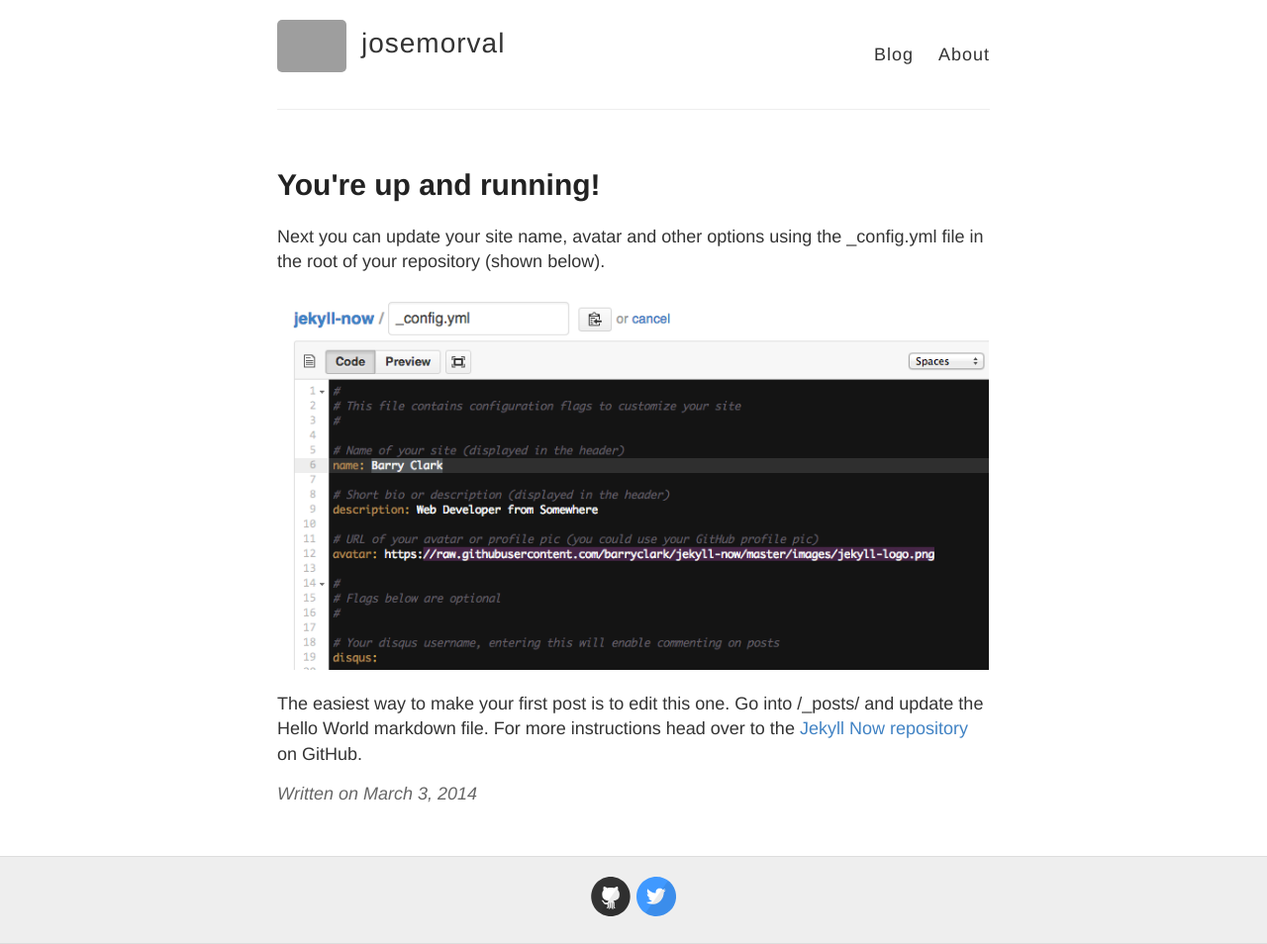
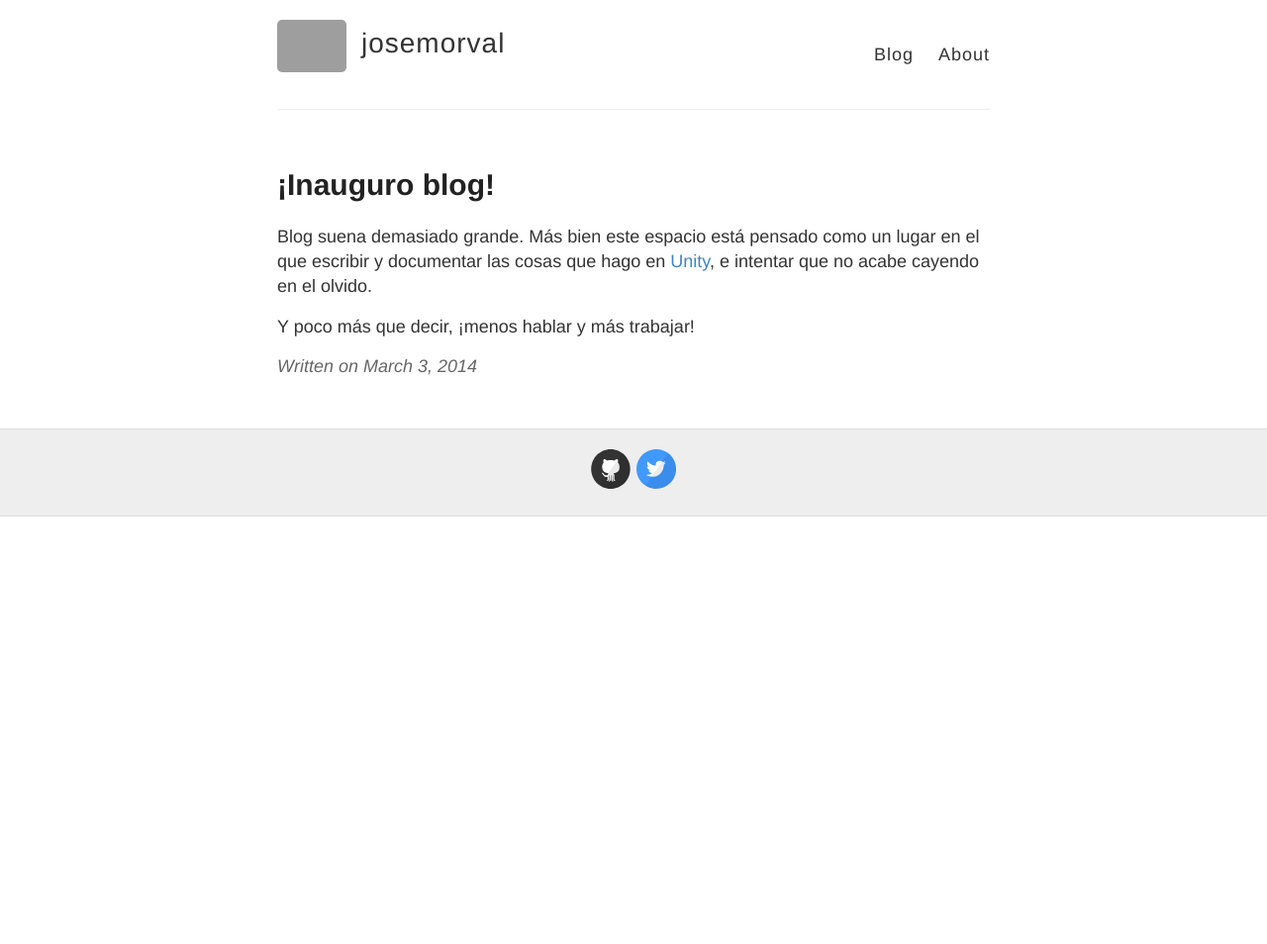
Before and after one commit to josemorval/UnityArchive, a Jekyll site: the page built from _posts/2014-3-3-Hello-World.md, in a window 1280 px wide. Shown: the whole page at 99% size. Built offline with Jekyll 4.4.1, drawn with Linux system fonts in a browser that asks for light colours; Markdown is read by kramdown in place of the engine named in the settings; after the commit the page ends 900 px from its top, so only the background shows below that; grey boxes are pictures that could not be loaded.

Commit message:
Updated 2014-3-3-Hello-World.md

```diff
--- a/_posts/2014-3-3-Hello-World.md
+++ b/_posts/2014-3-3-Hello-World.md
@@ -1,10 +1,9 @@
 ---
 layout: post
-title: You're up and running!
+title: "¡Inauguro blog!"
+published: true
 ---
 
-Next you can update your site name, avatar and other options using the _config.yml file in the root of your repository (shown below).
+Blog suena demasiado grande. Más bien este espacio está pensado como un lugar en el que escribir y documentar las cosas que hago en [Unity](https://unity3d.com/es), e intentar que no acabe cayendo en el olvido.
 
-![_config.yml]({{ site.baseurl }}/images/config.png)
-
-The easiest way to make your first post is to edit this one. Go into /_posts/ and update the Hello World markdown file. For more instructions head over to the [Jekyll Now repository](https://github.com/barryclark/jekyll-now) on GitHub.
+Y poco más que decir, ¡menos hablar y más trabajar!
```
